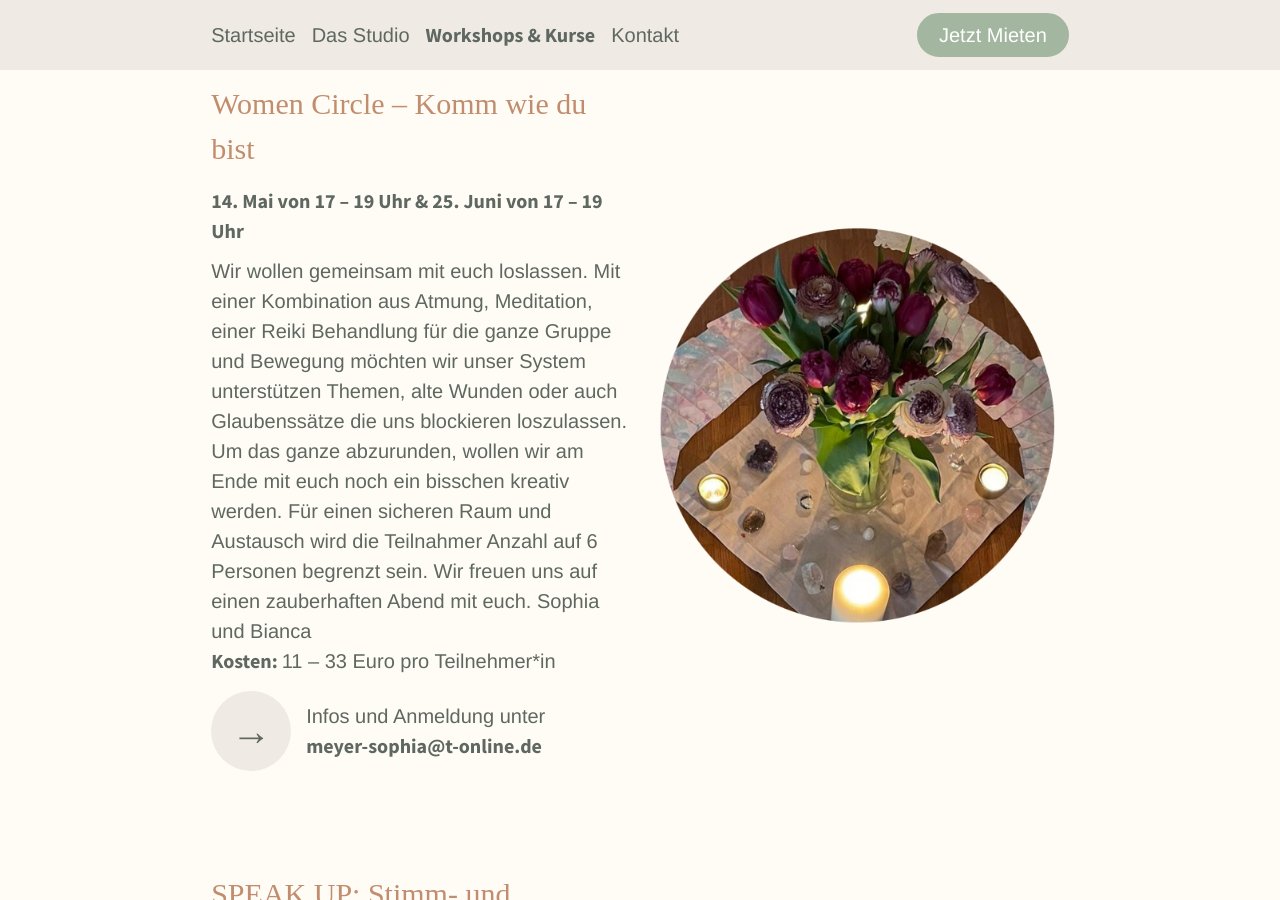
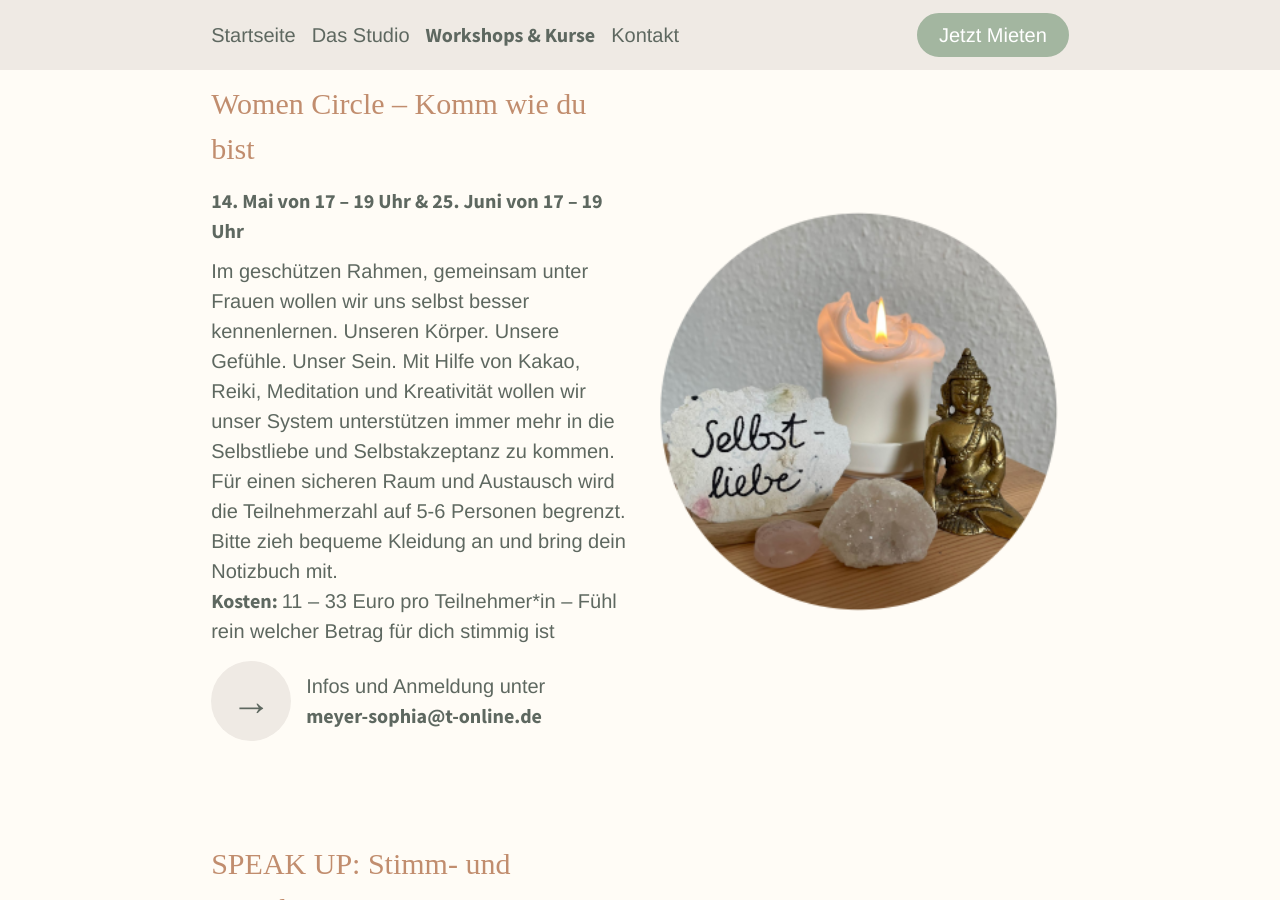
Before and after one commit to sonjafeitsch/meine-nische-website, a Jekyll site: the page built from kurse.html, in a window 1280 px wide and 900 px high, scrolled down 748 px. Built offline with Jekyll 4.4.1, drawn with Linux system fonts in a browser that asks for light colours; some web fonts are replaced.

Commit message:
Update events

```diff
--- a/kurse.html
+++ b/kurse.html
@@ -7,13 +7,11 @@ events:
   - name: "Women Circle – Komm wie du bist"
     image: womenCircle.png
     time: 14. Mai von 17 – 19 Uhr & 25. Juni von 17 – 19 Uhr
-    description: "Wir wollen gemeinsam mit euch loslassen.
-    Mit einer Kombination aus Atmung, Meditation, einer Reiki Behandlung für die ganze Gruppe und Bewegung möchten
-    wir unser System unterstützen Themen, alte Wunden oder auch Glaubenssätze die uns blockieren loszulassen.
-    Um das ganze abzurunden, wollen wir am Ende mit euch noch ein bisschen kreativ werden.
-    Für einen sicheren Raum und Austausch wird die Teilnahmer Anzahl auf 6 Personen begrenzt sein.
-    Wir freuen uns auf einen zauberhaften Abend mit euch. Sophia und Bianca"
-    costs: "11 – 33 Euro pro Teilnehmer*in"
+    description: "Im geschützen Rahmen, gemeinsam unter Frauen wollen wir uns selbst besser kennenlernen.
+    Unseren Körper. Unsere Gefühle. Unser Sein. Mit Hilfe von Kakao, Reiki, Meditation und Kreativität wollen wir
+    unser System unterstützen immer mehr in die Selbstliebe und Selbstakzeptanz zu kommen.
+    Für einen sicheren Raum und Austausch wird die Teilnehmerzahl auf 5-6 Personen begrenzt. Bitte zieh bequeme Kleidung an und bring dein Notizbuch mit."
+    costs: "11 – 33 Euro pro Teilnehmer*in – Fühl rein welcher Betrag für dich stimmig ist"
     address: meyer-sophia@t-online.de
   - name: "SPEAK UP: Stimm- und Sprechtraining"
     image: carolin.png
```
Also changed, not shown: images/events/womenCircle.png.
